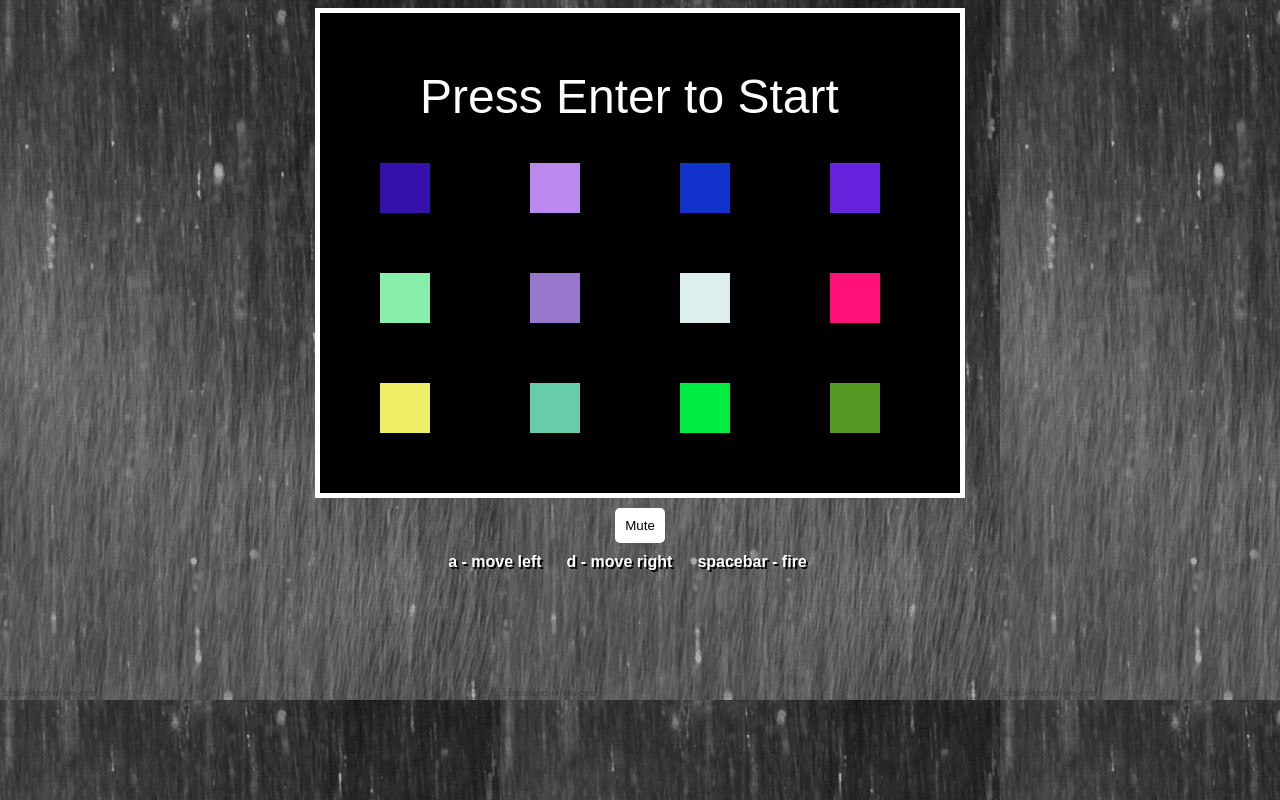
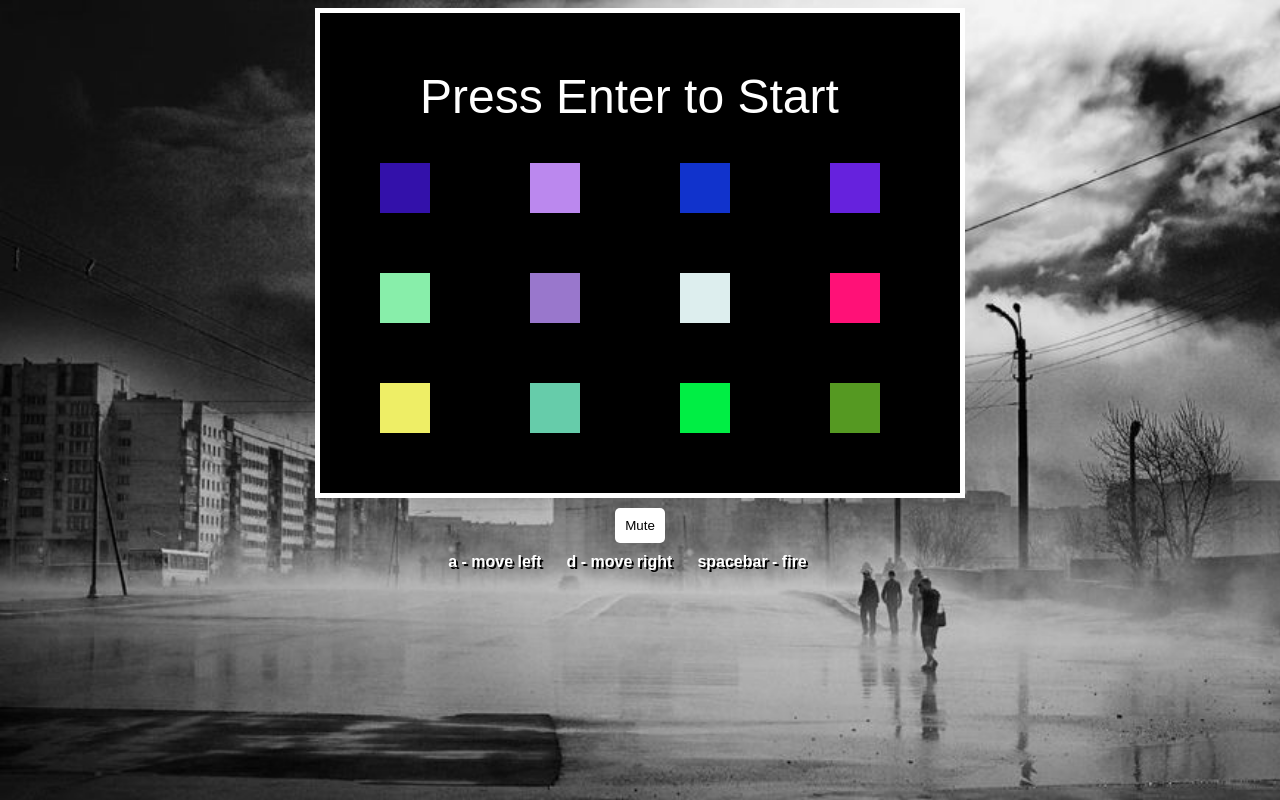
Before and after one commit to jcbalcita/i-love-blocks, a website built with webpack: page index.html in a window 1280 px wide. Built offline with nearby package versions, Linux system fonts and the light colour scheme.

Commit message:
removes large gif background

```diff
--- a/blocks.css
+++ b/blocks.css
@@ -1,7 +1,8 @@
 body {
   background-color: black;
   text-align: center;
-  background-image: url("assets/rain.gif");
+  background-image: url("assets/rainy.jpg");
+  background-size: cover;
 }
 
 body img {
```
Also changed, not shown: assets/rain-background.gif (deleted), assets/rain.gif (deleted), assets/rainy.jpg (added).
